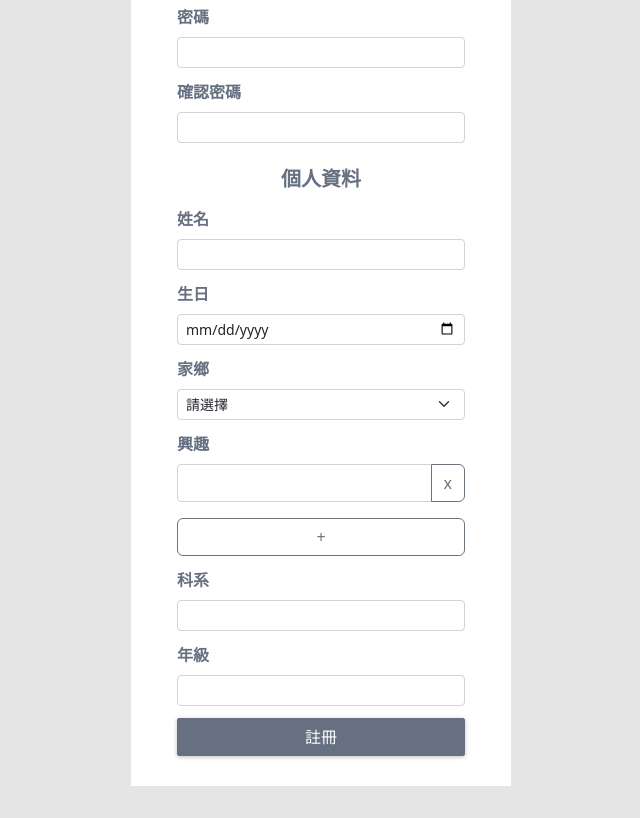
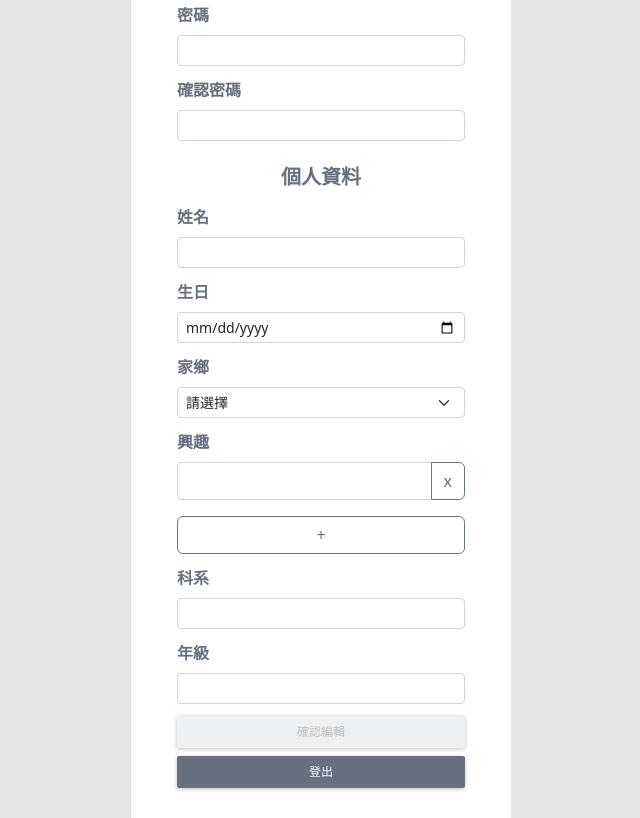
Before and after one commit to canmeet/canmeet.github.io, a plain HTML site: page edit_profile/index.html in a window 1280 px wide. Shown: the part 342-1160 px from the top of the page, without its empty margins (319-959 px from the left). Before the commit the page ends 1128 px from the top, so only its background shows below. Drawn offline with nearby package versions, Linux system fonts and the light colour scheme.

Commit message:
4chieh local (#2)
* validation更新

* 更改主檔案名稱

Co-authored-by: szu-chieh <szuchiehhuang0505@gmail.com>

```diff
--- a/edit_profile/edit_profile.css
+++ b/edit_profile/edit_profile.css
@@ -23,7 +23,20 @@ label.form-label{
     font-weight: bold;
 }
 
-button#btn_submit{
+button#btn_check_edit{
+    display: flex;
+    flex-direction: row;
+    justify-content: center;
+    align-items: center;
+    background: #EEF1F4;
+    border: 1px solid #EEF1F4;
+    box-shadow: 0px 1px 4px rgba(0, 0, 0, 0.25);
+    border-radius: 2px;
+    font-size: 12px;
+    color: #BCBCBC;
+}
+
+button#btn_logout{
     display: flex;
     flex-direction: row;
     justify-content: center;
@@ -32,4 +45,5 @@ button#btn_submit{
     border: 1px solid #667080;
     box-shadow: 0px 1px 4px rgba(0, 0, 0, 0.25);
     border-radius: 2px;
+    font-size: 12px;
 }
--- a/register/register.html
+++ b/edit_profile/index.html
@@ -8,10 +8,10 @@
     <title>Document</title>
 
     <!-- Load css -->
-    <link rel="stylesheet" href="register.css">
+    <link rel="stylesheet" href="edit_profile.css">
 
     <!-- Load Script -->
-    <script src="register.js"></script>
+    <script src="edit_profile.js" defer></script>
 
     <!-- Load bootstrap -->
     <!-- CSS only -->
@@ -32,7 +32,8 @@
                 <!-- 暫時留白 -->
             </div>
             <div class="col-4" style="background-color:#ffffff;">
-                <div class="row">
+                 <!-- header -->
+                 <div class="row">
                     <div class="col-9">
                         <!-- logo -->
                         <h1 style="color: #667080; padding-top: 20px; font-size: 20px; font-weight: bold;">CanMeet</h1>
@@ -48,7 +49,7 @@
                     <!-- 頭像 -->
                     <center>
                         <input type="file" id="upload_UserPhoto" accept="image/*" @change="handleFile" class="hiddenInput" style="display: none;"/>
-                        <img id="UserPhoto" class="round_photo" :src="this.avatar" onclick="upload_UserPhoto.click()">
+                        <img id="UserPhoto" class="round_photo" :src="https://canmeet-img-proxy.slink.ren/7480cb87-ea88-4d66-880a-6cbaa9a404b37862599335259941820.jpg" onclick="upload_UserPhoto.click()">
                     </center>
 
                     <h1 style="color: #667080; text-align: center; font-size: 20px; margin-top: 30px;"><b>帳號資料</b></h1>
@@ -113,7 +114,10 @@
                         <input type="text" class="form-control form-control-sm" id="grade">
                     </div>
                     <div class="d-grid gap-2">
-                        <button class="btn btn-primary" type="submit" id="btn_submit">註冊</button>
+                        <button class="btn btn-primary" type="submit" id="btn_check_edit">確認編輯</button>
+                    </div>
+                    <div class="d-grid gap-2">
+                        <button class="btn btn-primary" type="submit" id="btn_logout">登出</button>
                     </div>
                 </form>
             </div>
--- a/register/register.css
+++ b/register/register.css
@@ -42,6 +42,7 @@ label.form-label{
     font-weight: bold;
 }
 
+
 button#btn_submit{
     display: flex;
     flex-direction: row;
--- a/register/register.js
+++ b/register/register.js
@@ -21,6 +21,10 @@
 
   // 點擊圖片修改頭像  (狀態: 待補!)
 
+
+
+
+
   /*
   methods:{
     uploadHeadImg: function (){
```
Also changed, not shown: register/index.html (renamed from edit_profile/edit_profile.html, +15 -4 lines). Lines whose indentation alone changed are shown as unchanged.
